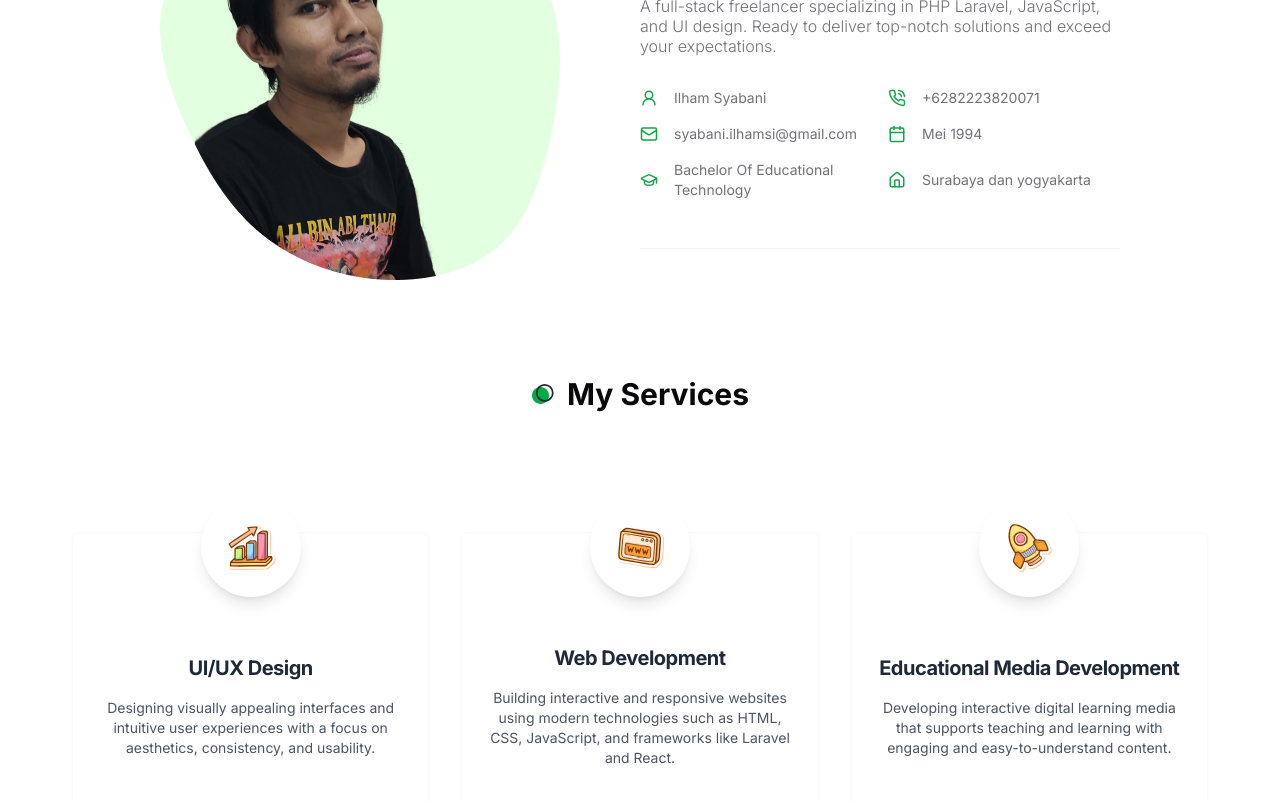
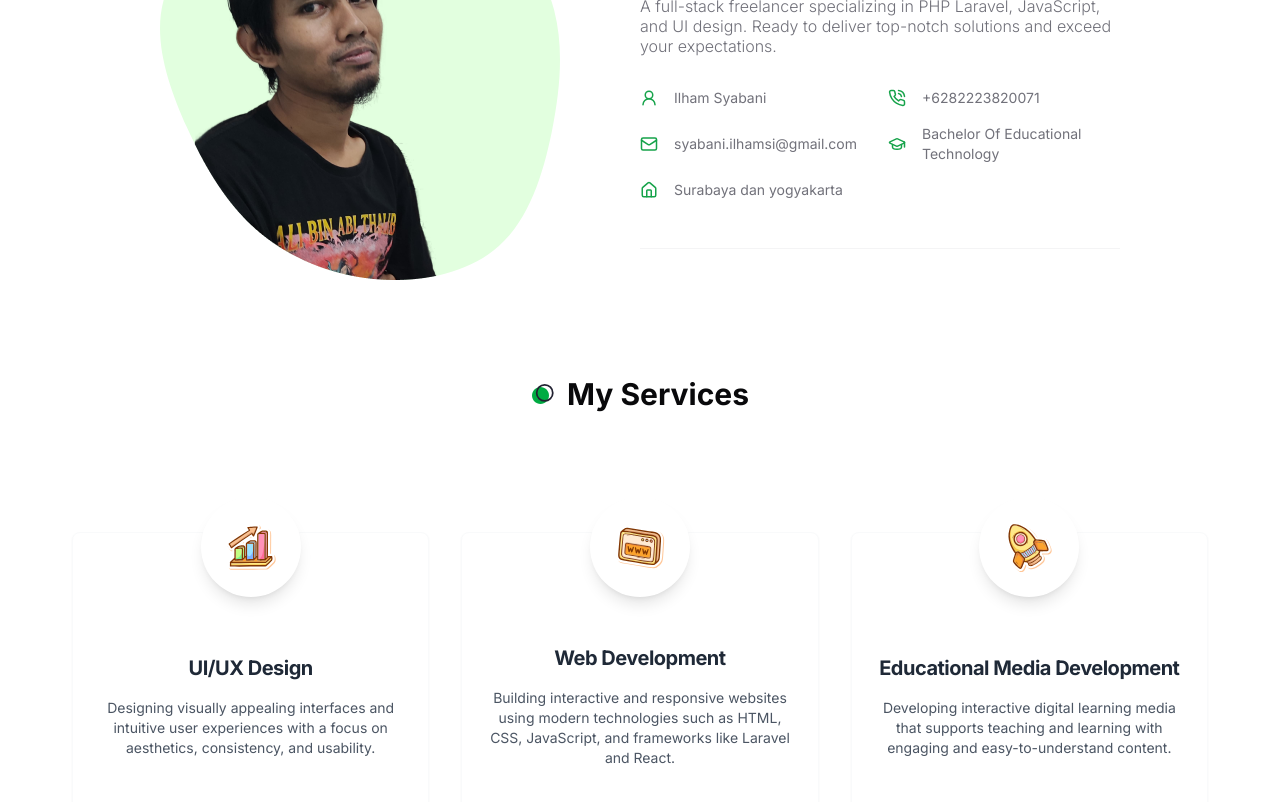
Before and after one commit to ilhamsyabani/portfolio, a Next.js app: page / in a window 1280 px wide. Shown: the part 1060-1862 px from the top of the page. Built offline with nearby package versions, Linux system fonts and the light colour scheme.

Commit message:
add: some link

```diff
--- a/components/About.jsx
+++ b/components/About.jsx
@@ -16,10 +16,6 @@ const infoData = [
   {
     icon: <MailIcon size={18} />,
     text: 'syabani.ilhamsi@gmail.com',
-  },
-  {
-    icon: <Calendar size={18} />,
-    text: 'Mei 1994',
   },
   {
     icon: <GraduationCap size={18} />,
```
